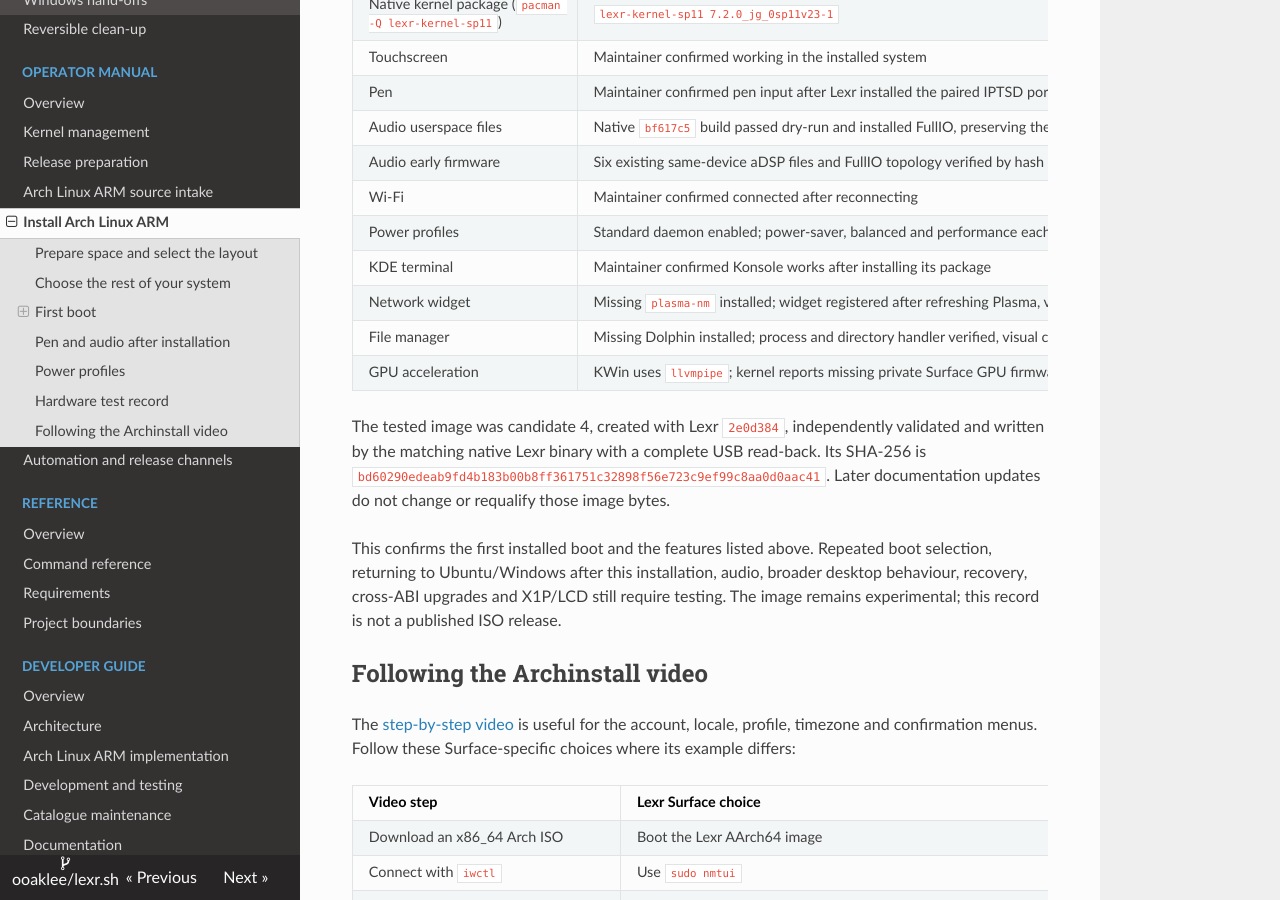
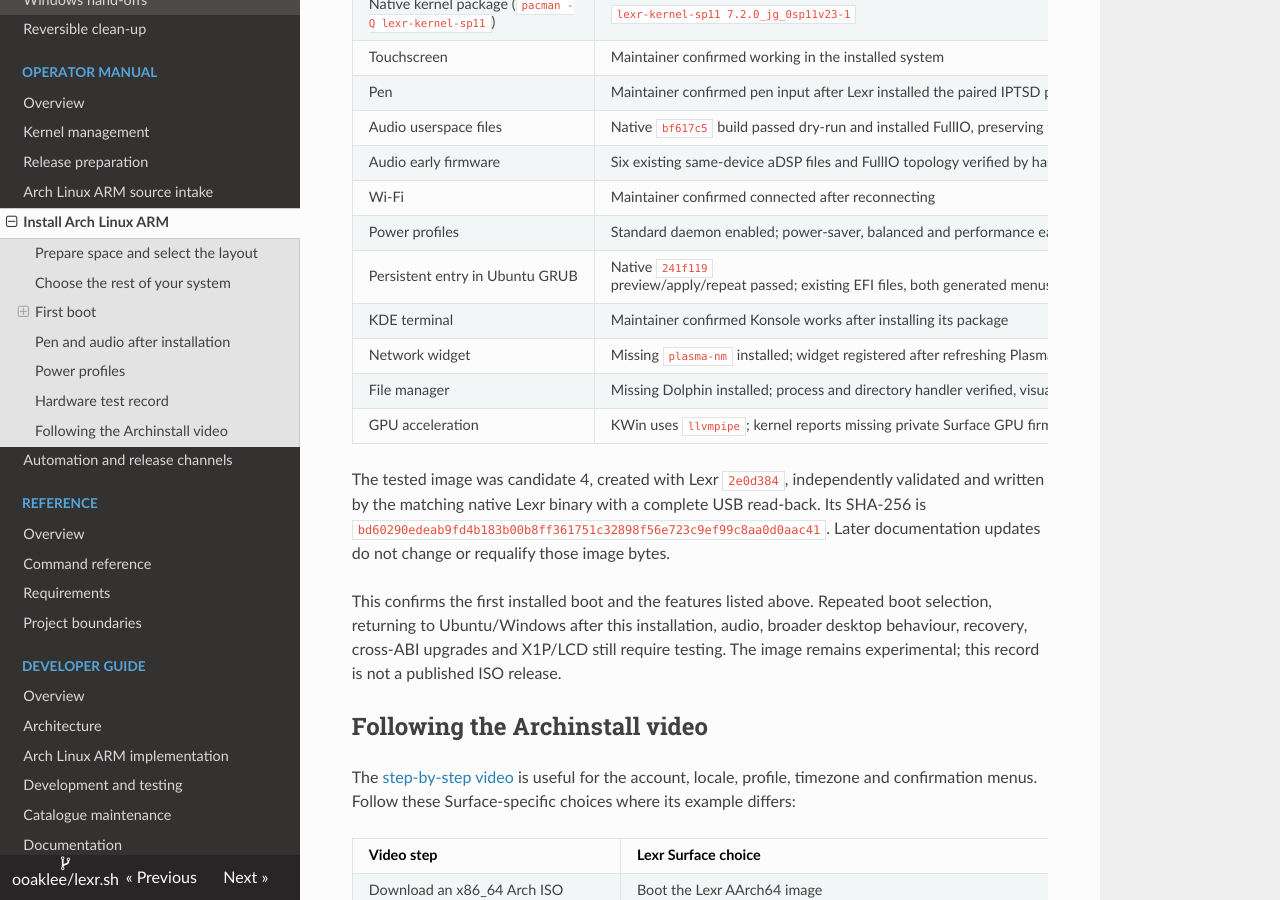
Before and after one commit to ooaklee/lexr.sh, an MkDocs documentation site: the page built from docs/operator-manual/arch-linux-arm-install.md, in a window 1280 px wide and 900 px high, scrolled down 5653 px. Built offline with MkDocs 1.6.1, drawn with Linux system fonts in a browser that asks for light colours; nearby versions of some CDN libraries.

Commit message:
docs(arch): record native GRUB registration checks

```diff
--- a/docs/operator-manual/arch-linux-arm-install.md
+++ b/docs/operator-manual/arch-linux-arm-install.md
@@ -266,6 +266,7 @@ NVMe disk. The reported command output confirms:
 | Audio early firmware | Six existing same-device aDSP files and FullIO topology verified by hash in the rebuilt installed initramfs; GRUB unchanged; playback/microphone testing pending reboot |
 | Wi-Fi | Maintainer confirmed connected after reconnecting |
 | Power profiles | Standard daemon enabled; power-saver, balanced and performance each verified against kernel readback; original low-power setting restored |
+| Persistent entry in Ubuntu GRUB | Native `241f119` preview/apply/repeat passed; existing EFI files, both generated menus, Arch initramfs and firmware variables unchanged; selecting the new entry on hardware pending |
 | KDE terminal | Maintainer confirmed Konsole works after installing its package |
 | Network widget | Missing `plasma-nm` installed; widget registered after refreshing Plasma, visual check pending |
 | File manager | Missing Dolphin installed; process and directory handler verified, visual check pending |
```
